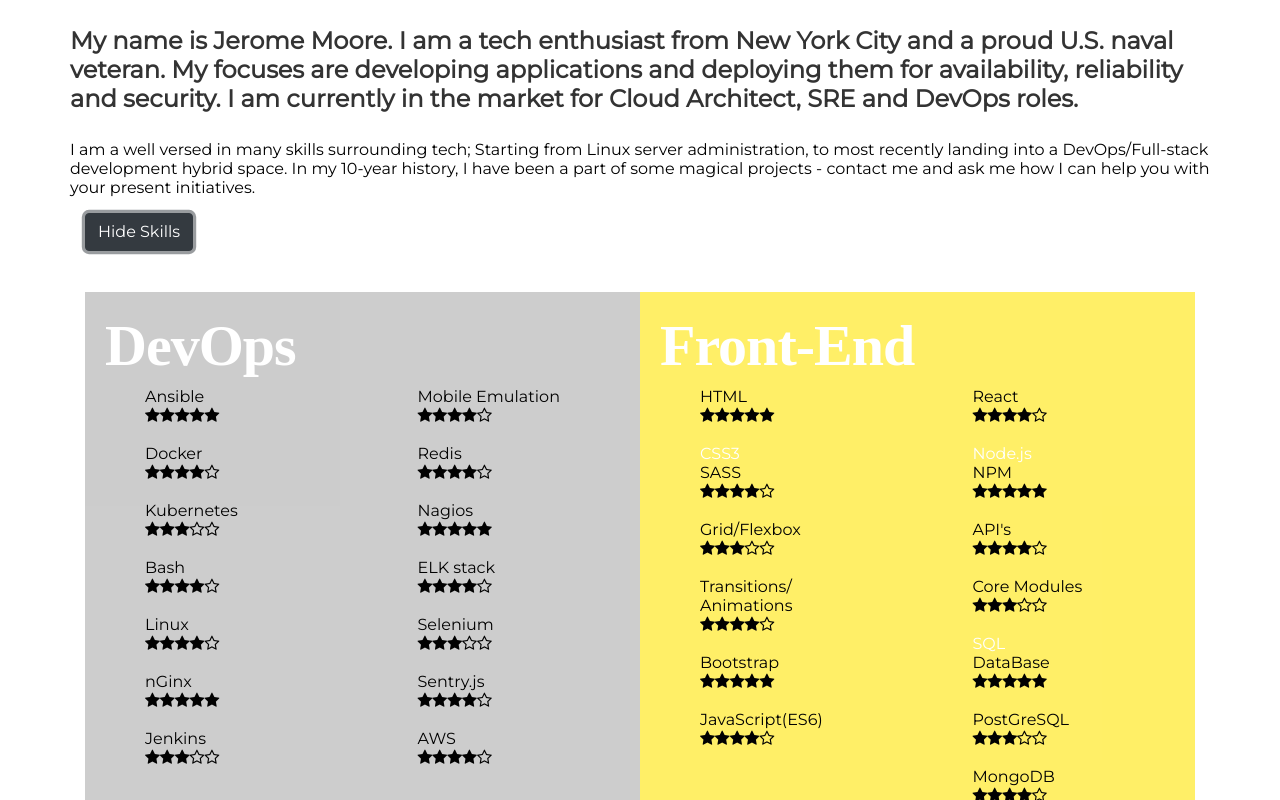
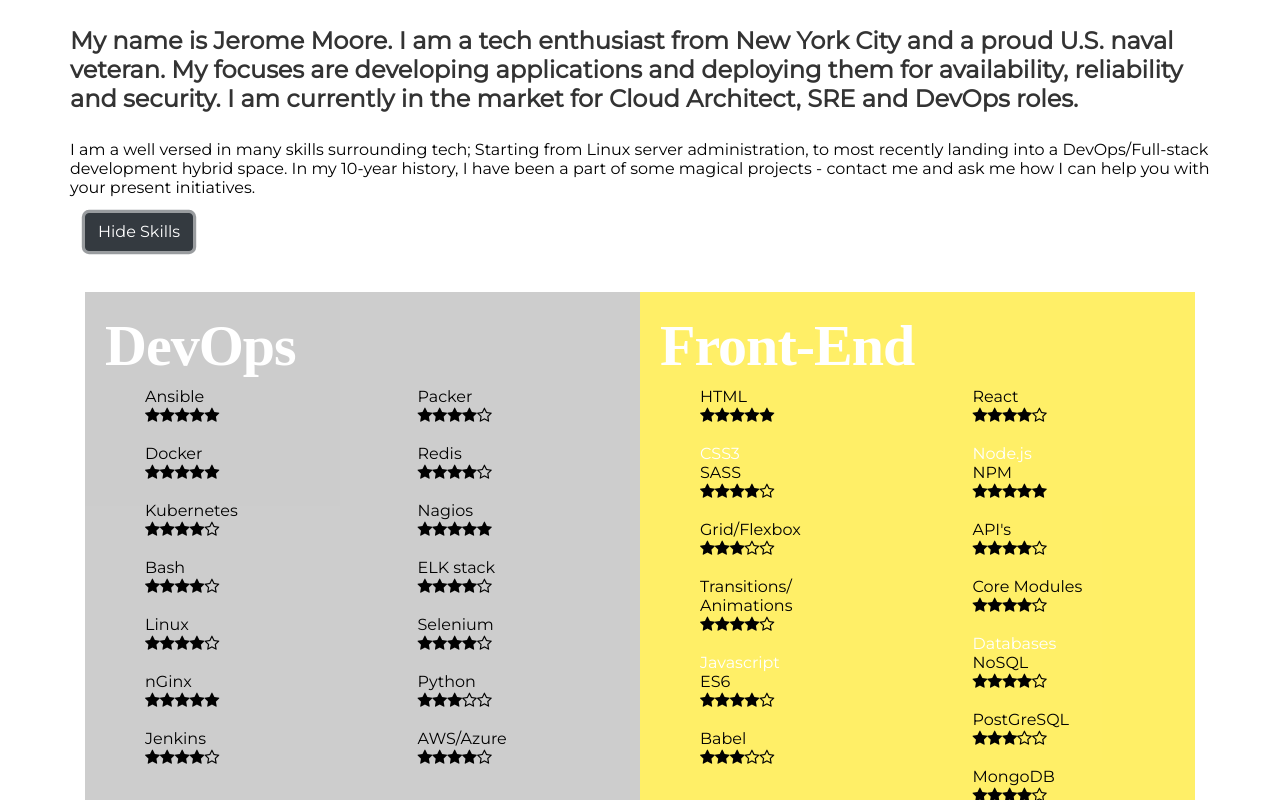
Before and after one commit to Robo-romeski/react-rome-site, a React (Create React App) app: page /works in a window 1280 px wide. Both pictures are taken after a click on the button "Show My Skills!". Shown: the top 800 px of the page. Built offline with nearby package versions, Linux system fonts and the light colour scheme; a web font is replaced by a local one.

Commit message:
romecode update

```diff
--- a/src/components/Skills.js
+++ b/src/components/Skills.js
@@ -57,13 +57,13 @@
         <i className="fa fa-star"></i>
         <i className="fa fa-star"></i>
         <i className="fa fa-star"></i>
-        <i className="fa fa-star-o"></i>
+        <i className="fa fa-star"></i>
         </li> <br/>
     <li>Kubernetes</li>
     <li><i className="fa fa-star"></i>
         <i className="fa fa-star"></i>
         <i className="fa fa-star"></i>
-        <i className="fa fa-star-o"></i>
+        <i className="fa fa-star"></i>
         <i className="fa fa-star-o"></i>
         </li> <br/>
     <li>Bash</li>    <li><i className="fa fa-star"></i>
@@ -89,7 +89,7 @@
     <li><i className="fa fa-star"></i>
         <i className="fa fa-star"></i>
         <i className="fa fa-star"></i>
-        <i className="fa fa-star-o"></i>
+        <i className="fa fa-star"></i>
         <i className="fa fa-star-o"></i>
         </li> <br/>
         <br/>
@@ -104,7 +104,7 @@
         </div>
         <div className='col-6'>
         <ul>
-    <li>Mobile Emulation</li>
+    <li>Packer</li>
     <li><i className="fa fa-star"></i>
         <i className="fa fa-star"></i>
         <i className="fa fa-star"></i>
@@ -136,17 +136,17 @@
     <li><i className="fa fa-star"></i>
         <i className="fa fa-star"></i>
         <i className="fa fa-star"></i>
+        <i className="fa fa-star"></i>
+        <i className="fa fa-star-o"></i>
+        </li> <br/>
+    <li>Python</li>
+    <li><i className="fa fa-star"></i>
+        <i className="fa fa-star"></i>
+        <i className="fa fa-star"></i>
         <i className="fa fa-star-o"></i>
         <i className="fa fa-star-o"></i>
         </li> <br/>
-    <li>Sentry.js</li>
-    <li><i className="fa fa-star"></i>
-        <i className="fa fa-star"></i>
-        <i className="fa fa-star"></i>
-        <i className="fa fa-star"></i>
-        <i className="fa fa-star-o"></i>
-        </li> <br/>
-        <li>AWS</li>
+        <li>AWS/Azure</li>
     <li><i className="fa fa-star"></i>
         <i className="fa fa-star"></i>
         <i className="fa fa-star"></i>
@@ -200,19 +200,22 @@
         <i className="fa fa-star"></i>
         <i className="fa fa-star-o"></i>
         </li> <br/>
-        <li>Bootstrap</li>
+
+    <li style={{color:'white'}}>Javascript</li>
+
+    <li>ES6</li>
     <li><i className="fa fa-star"></i>
         <i className="fa fa-star"></i>
         <i className="fa fa-star"></i>
         <i className="fa fa-star"></i>
-        <i className="fa fa-star"></i>
+        <i className="fa fa-star-o"></i>
         </li> <br/>
 
-    <li>JavaScript(ES6)</li>
-    <li><i className="fa fa-star"></i>
+        <li>Babel</li>
+        <li><i className="fa fa-star"></i>
         <i className="fa fa-star"></i>
         <i className="fa fa-star"></i>
-        <i className="fa fa-star"></i>
+        <i className="fa fa-star-o"></i>
         <i className="fa fa-star-o"></i>
         </li> <br/>
         </ul>
@@ -246,17 +249,17 @@
     <li><i className="fa fa-star"></i>
         <i className="fa fa-star"></i>
         <i className="fa fa-star"></i>
-        <i className="fa fa-star-o"></i>
+        <i className="fa fa-star"></i>
         <i className="fa fa-star-o"></i>
         </li> <br/>
-    <li style={{color:'white'}}>SQL</li>
+    <li style={{color:'white'}}>Databases</li>
 
-    <li>DataBase</li>
+    <li>NoSQL</li>
     <li><i className="fa fa-star"></i>
         <i className="fa fa-star"></i>
         <i className="fa fa-star"></i>
         <i className="fa fa-star"></i>
-        <i className="fa fa-star"></i>
+        <i className="fa fa-star-o"></i>
         </li> <br/>
         <li>PostGreSQL</li>
     <li><i className="fa fa-star"></i>
--- a/src/components/Works.js
+++ b/src/components/Works.js
@@ -14,6 +14,7 @@
 import grahamstak from '../images/graham-stak.png';
 import igt from '../images/ingeniousthought.png';
 import isow from '../images/isow.png';
+import romecode from '../images/romecode.jpg';
 
 class Works extends Component {
     constructor(props) {
@@ -50,6 +51,17 @@
 
                         <div className="row">
                             <div className="col-md-4">
+                                <img src={romecode} className="giffies" alt="Romecode.com" />
+                            </div>
+                            <div className="col-md-8">
+                                <h4>RomeCode </h4>
+                                <p> Most Recently I have been a w-9 contractor through my LLC; My focus projects include an Apache Airflow ETL email pipeline from Databricks to an AWS ECS cluster that kicked off a SQS/Lambda function, sending out 2 million emails daily; A deploy dev-to-prod CI/CD pipeline (gitlab), A monitoring/escalation plan with datadog &#38; pagerduty, and an elasticsearch cluster with node autoscaling (based off of heap size and cpu load)</p>
+                            </div>
+                        </div>
+                        <hr />
+
+                        <div className="row">
+                            <div className="col-md-4">
                                 <img src={igt} className="giffies" alt="GrahamStak.com" />
                             </div>
                             <div className="col-md-8">
@@ -64,8 +76,8 @@
                                 <img src={grahamstak} className="giffies" alt="GrahamStak.com" />
                             </div>
                             <div className="col-md-8">
-                                <h4>GrahamStak <span>(DevOps Contracting)</span></h4>
-                                <p> As tech lead, I was put in charge of building and automating/scaffolding customer cloud systems from diagrammed architecture to completion. using docker/ansible/jenkins/k8s/terraform/DC/OS, prometheus for monitoring.</p>
+                                <h4>GrahamStak <span></span></h4>
+                                <p> As project lead, I was put in charge of building and automating/scaffolding customer cloud systems from diagrammed architecture to completion. using docker/ansible/jenkins/k8s/terraform/DC/OS, prometheus for monitoring.</p>
                             </div>
                         </div>
 
```
Also changed, not shown: src/images/romecode.jpg (added).
